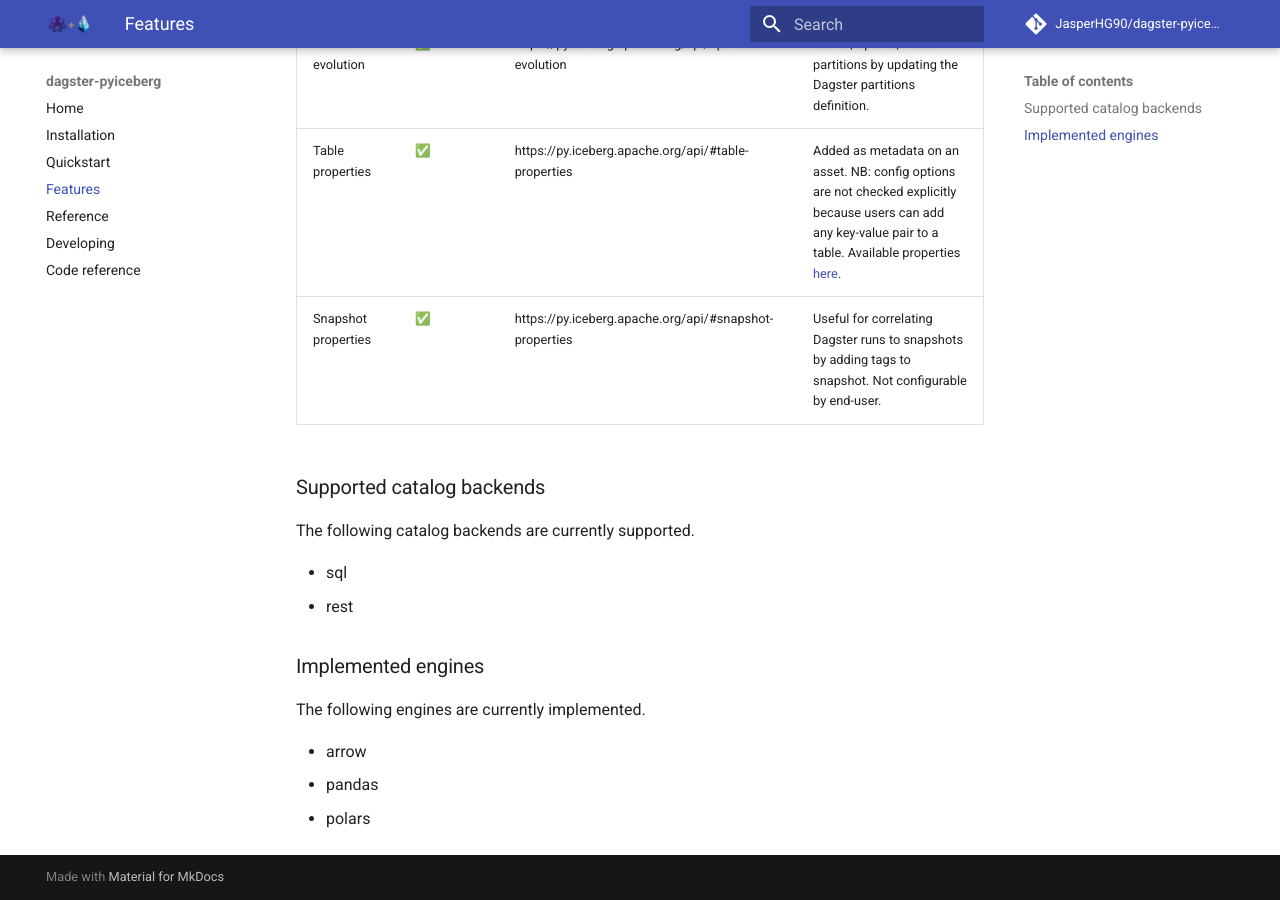
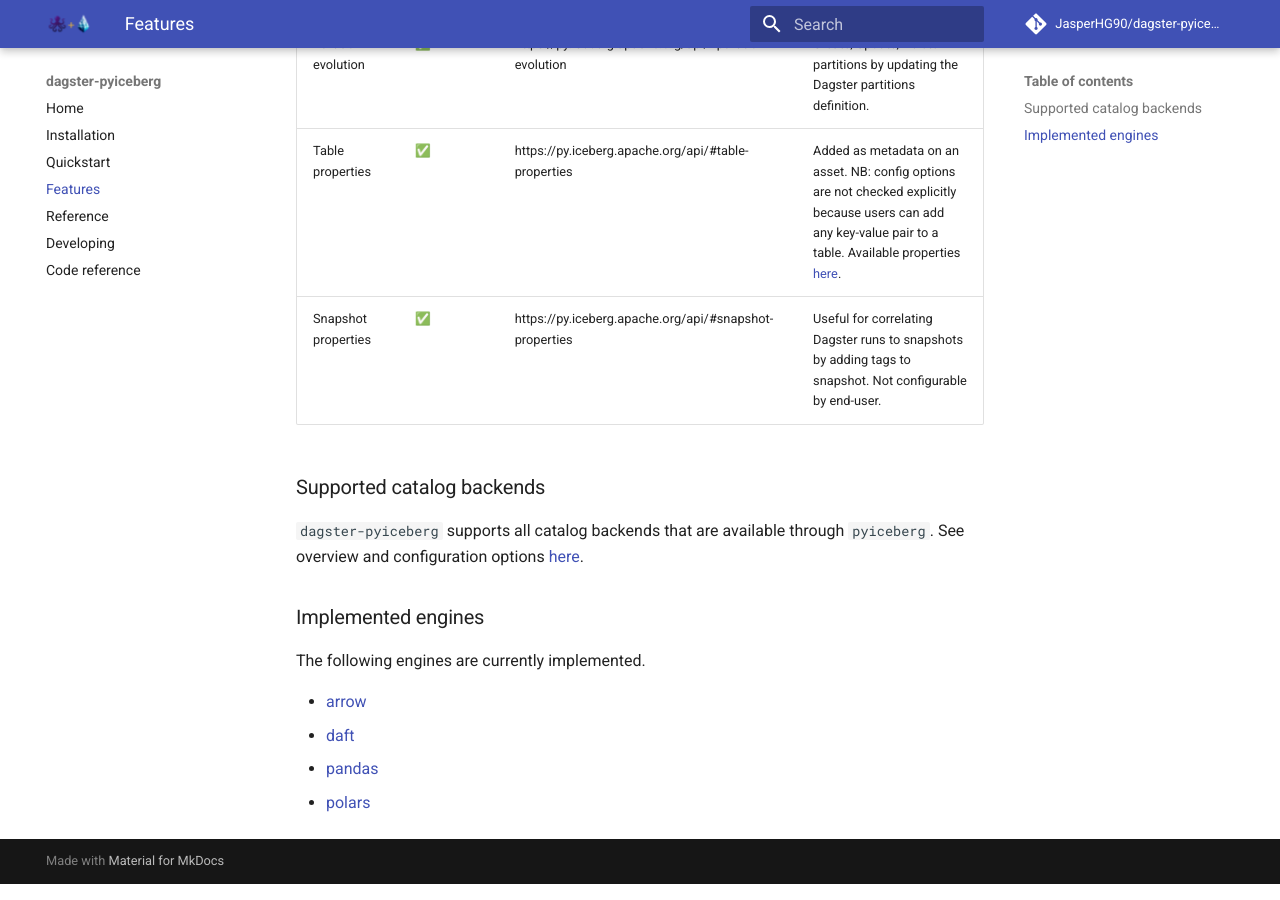
Before and after one commit to JasperHG90/dagster-pyiceberg, an MkDocs documentation site: the page built from docs/features.md, in a window 1280 px wide and 900 px high, scrolled down 1287 px. Built offline with MkDocs 1.6.1 and Material for MkDocs 9.7.7, drawn with Linux system fonts in a browser that asks for light colours; comment, search, counter and statistics services are not loaded.

Commit message:
chore: updating docs

```diff
--- a/docs/features.md
+++ b/docs/features.md
@@ -14,15 +14,13 @@
 
 ### Supported catalog backends
 
-The following catalog backends are currently supported.
-
-- sql
-- rest
+`dagster-pyiceberg` supports all catalog backends that are available through `pyiceberg`. See overview and configuration options [here](https://py.iceberg.apache.org/configuration/#catalogs).
 
 ### Implemented engines
 
 The following engines are currently implemented.
 
-- arrow
-- pandas
-- polars
+- [arrow](https://arrow.apache.org/docs/python/index.html)
+- [daft](https://www.getdaft.io/)
+- [pandas](https://pandas.pydata.org/)
+- [polars](https://pola.rs/)
```
